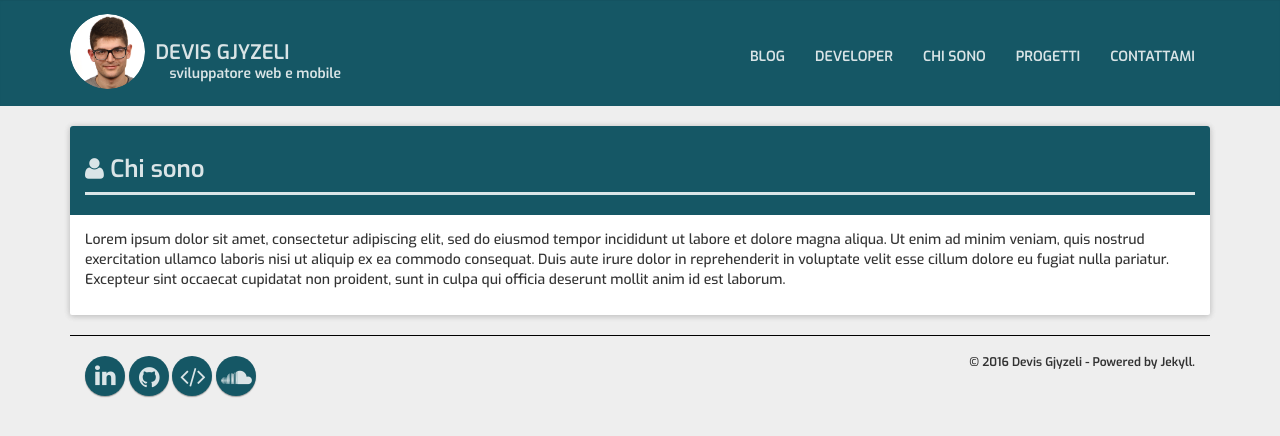
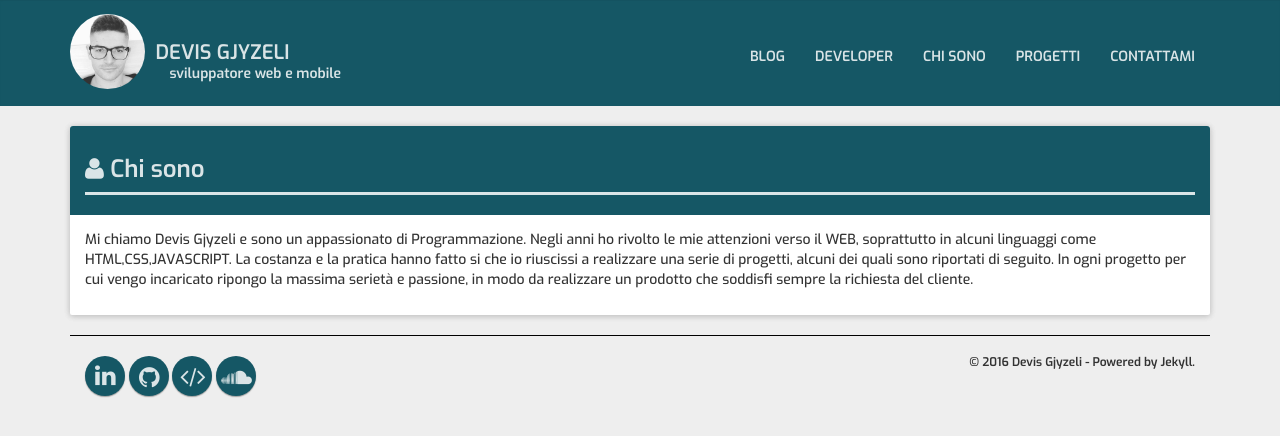
Before and after one commit to DevisGjyzeli/devisgjyzeli.github.io, a Jekyll site: the page built from aboutme.md, in a window 1280 px wide. Shown: the top 436 px of the page. Built offline with Jekyll 4.4.1, drawn with Linux system fonts in a browser that asks for light colours; nearby versions of some CDN libraries.

Commit message:
Change foto

```diff
--- a/_includes/header.html
+++ b/_includes/header.html
@@ -39,7 +39,7 @@
                   <span class="icon-bar"></span>
                 </button>
                 <a class="navbar-brand text-uppercase" href="/">
-                    <img class="img-responsive img-circle" src="/img/devisgjyzeli.png">&nbsp;&nbsp;Devis Gjyzeli
+                    <img class="img-responsive img-circle" src="/img/devis_gjyzeli.png">&nbsp;&nbsp;Devis Gjyzeli
                     <span>Sviluppatore web e mobile</span>
                 </a>
             </div>
--- a/aboutme.md
+++ b/aboutme.md
@@ -4,4 +4,4 @@ title: Chi sono
 permalink: /aboutme/
 ---
 
-Lorem ipsum dolor sit amet, consectetur adipiscing elit, sed do eiusmod tempor incididunt ut labore et dolore magna aliqua. Ut enim ad minim veniam, quis nostrud exercitation ullamco laboris nisi ut aliquip ex ea commodo consequat. Duis aute irure dolor in reprehenderit in voluptate velit esse cillum dolore eu fugiat nulla pariatur. Excepteur sint occaecat cupidatat non proident, sunt in culpa qui officia deserunt mollit anim id est laborum.
+Mi chiamo Devis Gjyzeli e sono un appassionato di Programmazione. Negli anni ho rivolto le mie attenzioni verso il WEB, soprattutto in alcuni linguaggi come HTML,CSS,JAVASCRIPT. La costanza e la pratica hanno fatto si che io riuscissi a realizzare una serie di progetti, alcuni dei quali sono riportati di seguito. In ogni progetto per cui vengo incaricato ripongo la massima serietà e passione, in modo da realizzare un prodotto che soddisfi sempre la richiesta del cliente.
```
Also changed, not shown: img/devis_gjyzeli.png (added).
